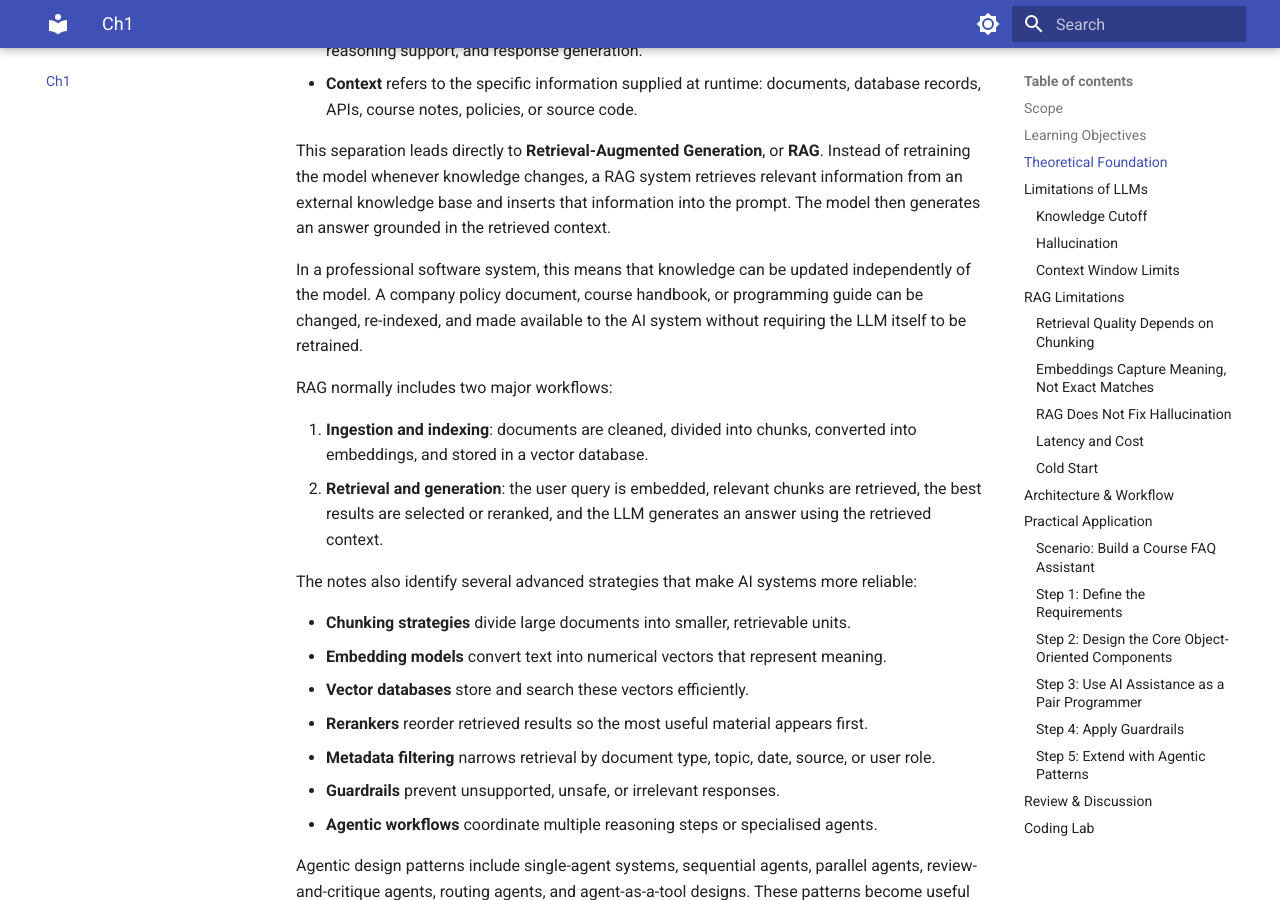
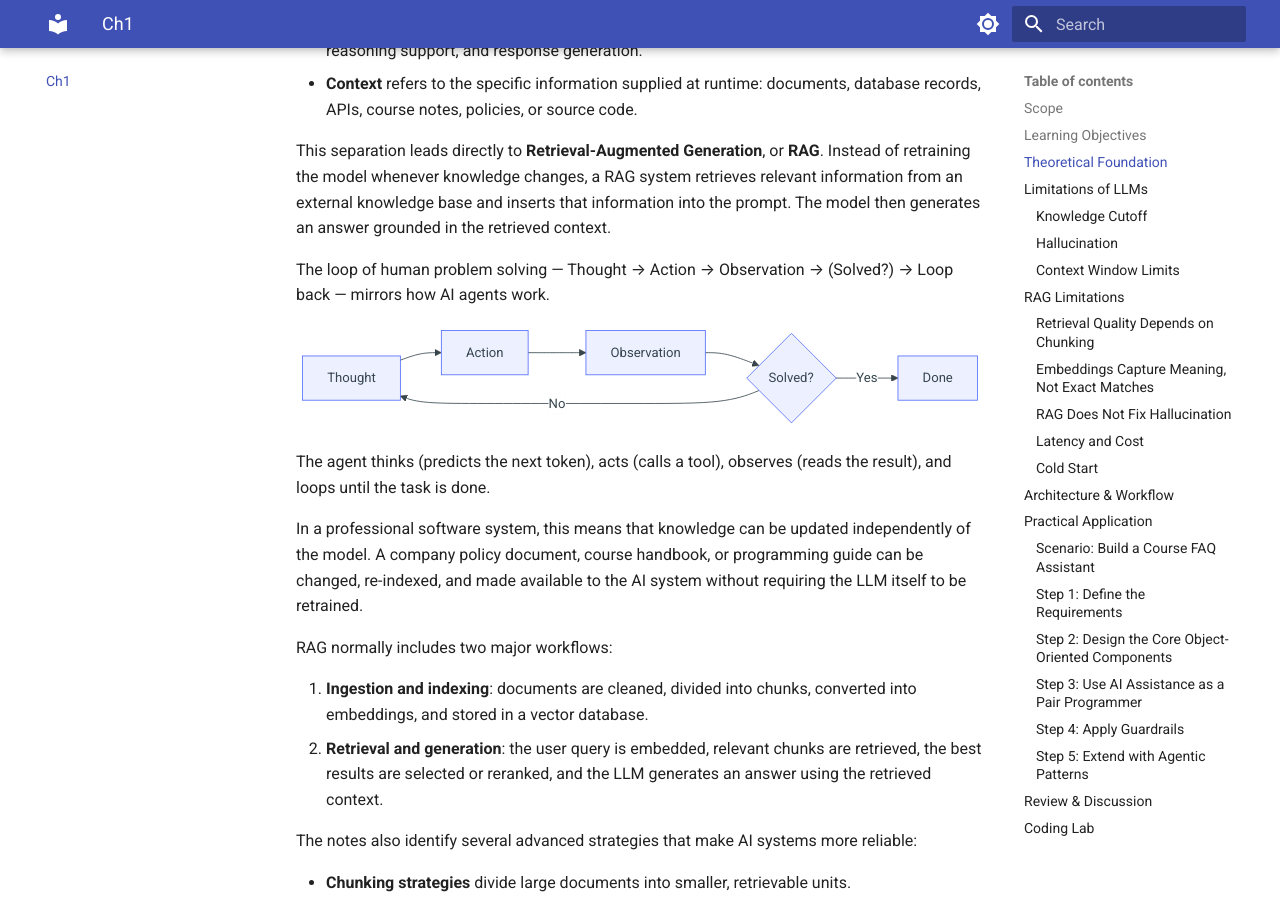
Before and after one commit to melcshum/Exploration2Engineering, an MkDocs documentation site: the page built from book/docs/ch1-ai-supported-software.md, in a window 1280 px wide and 900 px high, scrolled down 1750 px. Built offline with MkDocs 1.6.1 and Material for MkDocs 9.7.7, drawn with Linux system fonts in a browser that asks for light colours.

Commit message:
feat(ch1): add human problem-solving loop Mermaid diagram

````diff
--- a/book/docs/ch1-ai-supported-software.md
+++ b/book/docs/ch1-ai-supported-software.md
@@ -39,6 +39,19 @@ A key engineering principle is therefore the **separation of compute and context
 - **Context** refers to the specific information supplied at runtime: documents, database records, APIs, course notes, policies, or source code.
 
 This separation leads directly to **Retrieval-Augmented Generation**, or **RAG**. Instead of retraining the model whenever knowledge changes, a RAG system retrieves relevant information from an external knowledge base and inserts that information into the prompt. The model then generates an answer grounded in the retrieved context.
+
+The loop of human problem solving — Thought → Action → Observation → (Solved?) → Loop back — mirrors how AI agents work.
+
+```mermaid
+flowchart LR
+    T[Thought] --> A[Action]
+    A --> O[Observation]
+    O --> Q{Solved?}
+    Q -->|Yes| D[Done]
+    Q -->|No| T
+```
+
+The agent thinks (predicts the next token), acts (calls a tool), observes (reads the result), and loops until the task is done.
 
 In a professional software system, this means that knowledge can be updated independently of the model. A company policy document, course handbook, or programming guide can be changed, re-indexed, and made available to the AI system without requiring the LLM itself to be retrained.
 
````
